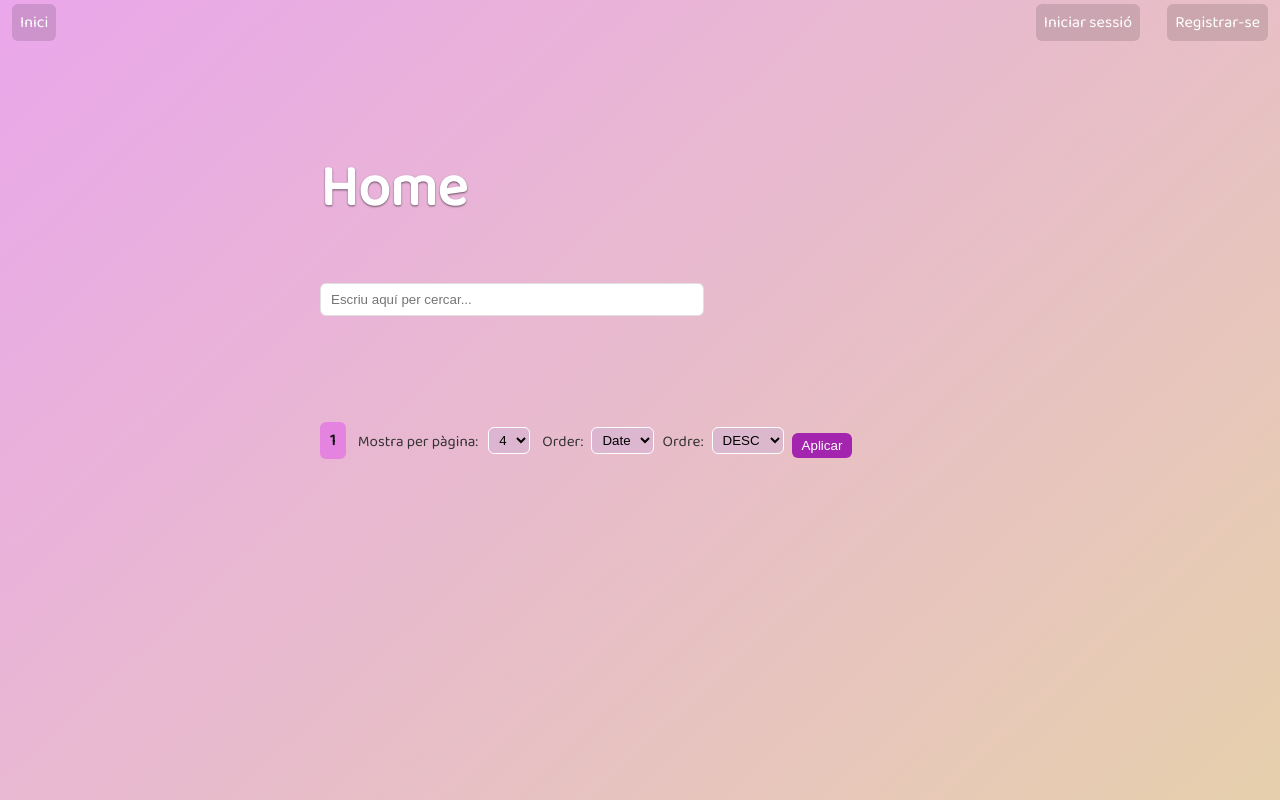
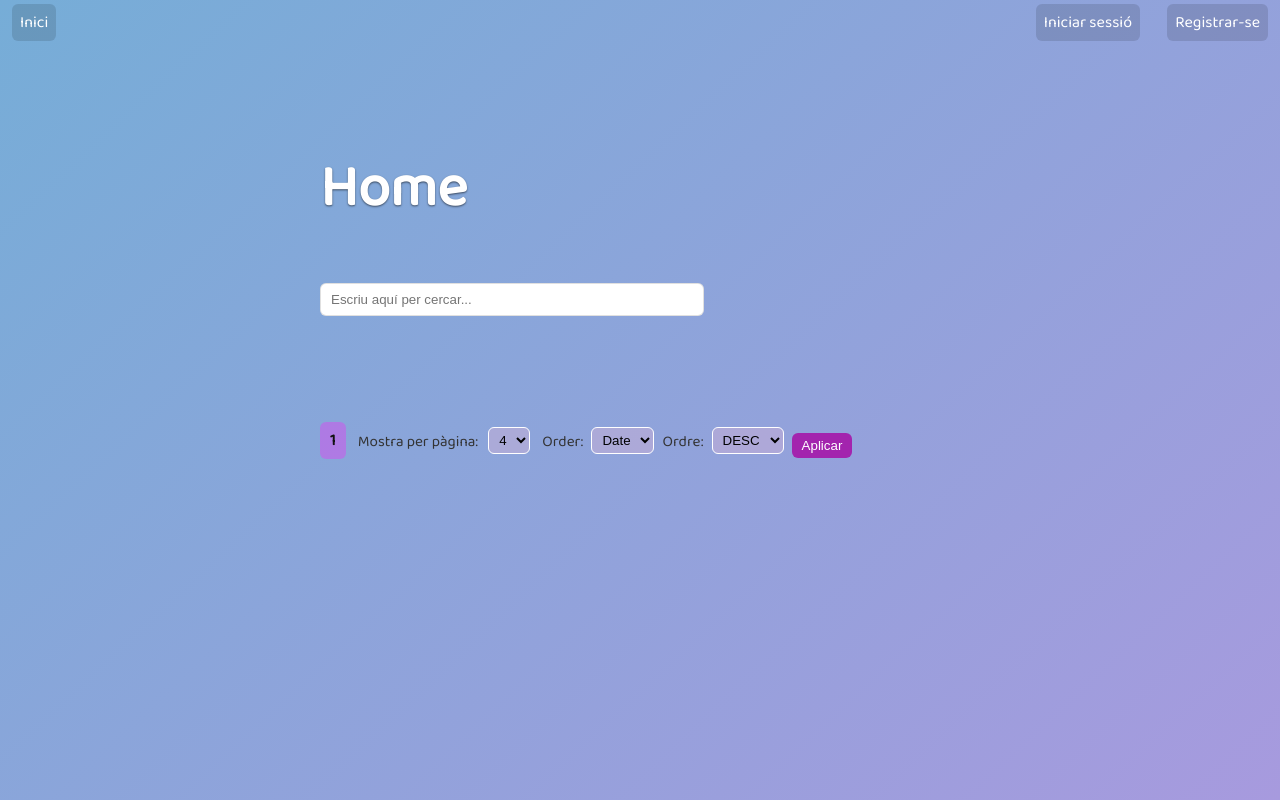
Before and after one commit to Pol-Corsin/ProjBackend_PolCorsin, a PHP site: page / in a window 1280 px wide. Run offline with PHP 8.4, Linux system fonts and the light colour scheme; data that the repository does not hold is empty; some libraries are stand-ins or nearby versions.

Commit message:
Update styles.css

```diff
--- a/public/css/styles.css
+++ b/public/css/styles.css
@@ -18,7 +18,7 @@ body {
 
 
 body {
-    background: linear-gradient(137deg, rgba(234, 167, 235, 1) 0%, rgba(230, 208, 172, 1) 100%);
+    background: linear-gradient(137deg, rgb(118, 173, 215) 0%, rgb(167, 154, 222) 100%);
     background-repeat: no-repeat;
     background-attachment: fixed;
     /* opcional, para que no se mueva al hacer scroll */
```
